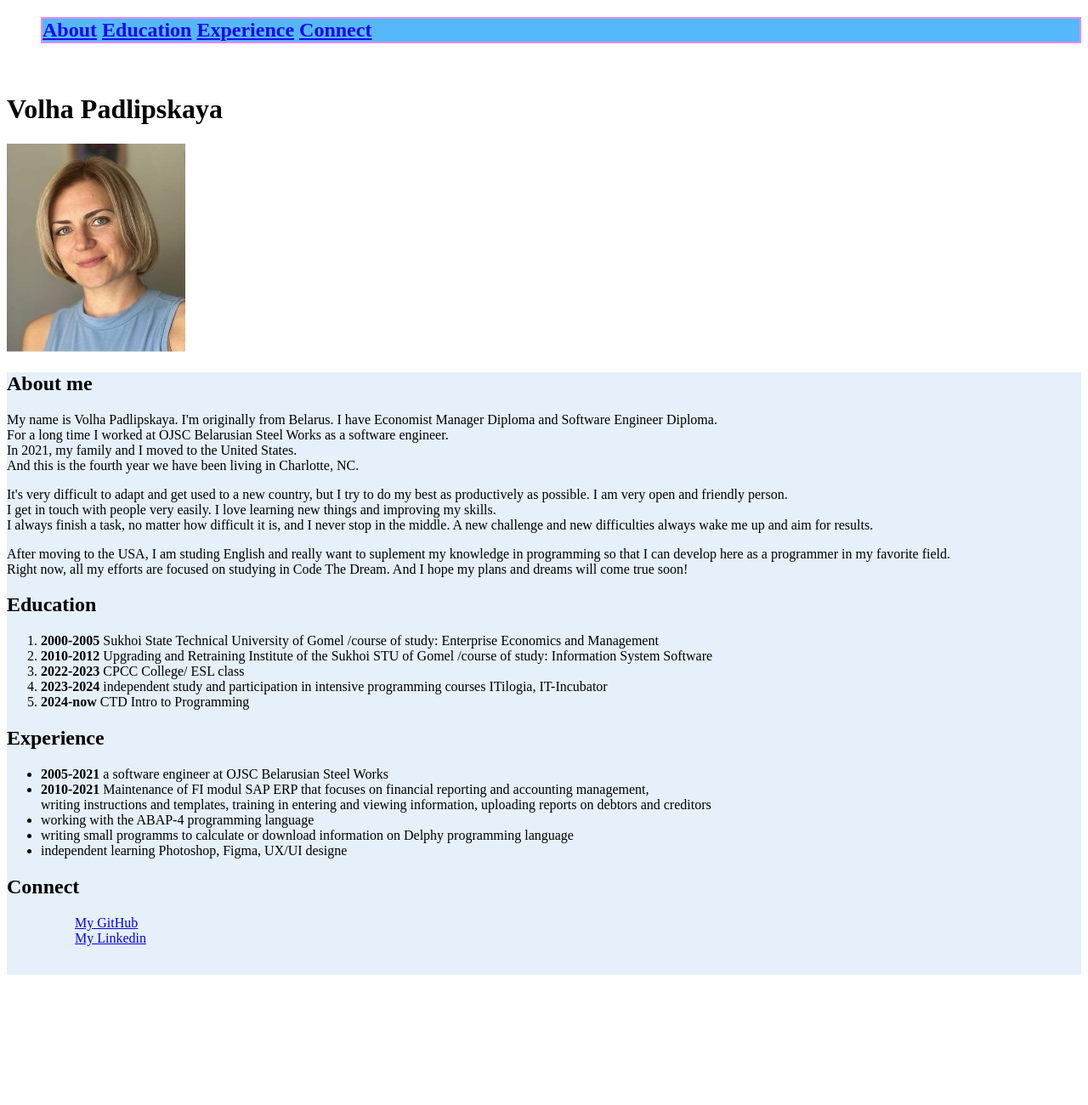
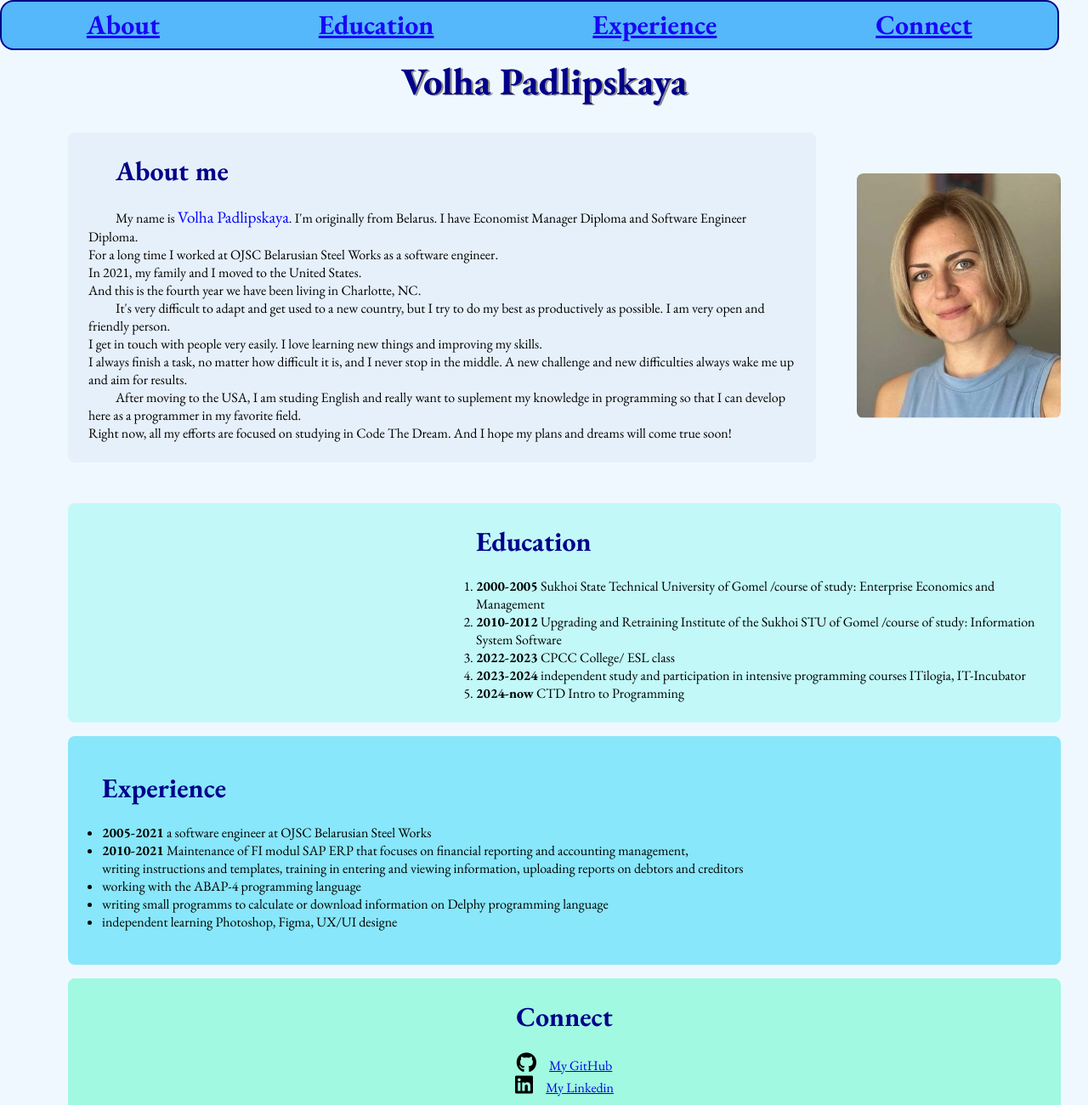
Before and after one commit to volha83/volha_padlipskaya-kepler, a plain HTML site: page index.html in a window 1280 px wide. Shown: the top 1300 px of the page at 85% size. Before the commit the page ends 1155 px from the top, so only its background shows below. Drawn offline with nearby package versions, Linux system fonts and the light colour scheme.

Commit message:
styling added

```diff
--- /dev/null
+++ b/css/index.css
@@ -0,0 +1,98 @@
+* {
+  padding: 0;
+  margin: 0;
+}
+body {
+  font-family: "EB Garamond", serif;
+  background-color: aliceblue;
+}
+
+.navbar {
+  background-color: rgb(85, 184, 250);
+  border: 2px solid darkblue;
+  border-radius: 0.5em;
+  margin: 0em;
+  padding: 0.2em;
+  position: fixed;
+  width: 96%;
+  display: flex;
+  justify-content: space-around;
+}
+
+h1 {
+  color: darkblue;
+  margin-top: 1em;
+  text-align: center;
+  text-shadow: 0.05em 0.03em #8c8c8d;
+  font-size: 2.8em;
+}
+
+h2 {
+  color: darkblue;
+  font-size: 2em;
+}
+
+span {
+  color: blue;
+  font-size: larger;
+}
+
+.mycard {
+  display: flex;
+  padding: 2em;
+}
+
+#About {
+  background-color: rgb(230, 240, 250);
+  text-indent: 2em;
+  margin-right: 3em;
+  margin-left: 3em;
+  padding: 1.5em;
+  border-radius: 0.5em;
+}
+
+.myphoto {
+  margin-top: 3em;
+  width: 15em;
+  height: 18em;
+  border-radius: 0.5em;
+}
+
+#Education {
+  margin: 1em;
+  margin-left: 5em;
+  margin-right: 2em;
+  padding: 1.5em;
+  padding-left: 30em;
+  background-color: rgb(194, 248, 248);
+  border-radius: 0.5em;
+}
+
+#Experience {
+  margin: 1em;
+  margin-left: 5em;
+  margin-right: 2em;
+  padding: 2.5em;
+  background-color: rgb(136, 231, 250);
+  border-radius: 0.5em;
+}
+
+#Connect {
+  text-align: center;
+  margin: 1em;
+  padding: 1.5em;
+  margin-left: 5em;
+  margin-right: 2em;
+  background-color: rgb(160, 249, 224);
+  border-radius: 0.5em;
+}
+
+.icons:hover {
+  color: rgb(6, 224, 253);
+  font-size: 1.1em;
+}
+
+.fa-brands {
+  font-size: 1.5em;
+  margin-right: 0.5em;
+}
--- a/index.html
+++ b/index.html
@@ -7,38 +7,44 @@
     <meta name="viewport" content="width=device-width, initial-scale=1.0" />
     <meta name="keywords" content="HTML, CSS, JavaScript" />
     <meta name="author" content="Volha Padlipskaya" />
+    <link rel="stylesheet" href="css/index.css" />
+    <link rel="preconnect" href="https://fonts.googleapis.com" />
+    <link rel="preconnect" href="https://fonts.gstatic.com" crossorigin />
+    <link
+      href="https://fonts.googleapis.com/css2?family=EB+Garamond:ital,wght@0,400..800;1,400..800&display=swap"
+      rel="stylesheet"
+    />
+    <script
+      src="https://kit.fontawesome.com/d3bfb1bb57.js"
+      crossorigin="anonymous"
+    ></script>
   </head>
   <body>
     <ul>
-      <h2
-        style="
-          background-color: rgb(85, 184, 250);
-          border: 2px solid rgb(231, 139, 240);
-        "
-      >
+      <h2>
+        <div class="navbar">
           <a href="#About" style="color: rgb(26, 6, 245)">About</a>
           <a href="#Education" style="color: rgb(26, 6, 245)">Education</a>
           <a href="#Experience" style="color: rgb(26, 6, 245)">Experience</a>
           <a href="#Connect" style="color: rgb(26, 6, 245)">Connect</a>
+        </div>
       </h2>
     </ul>
-
     <br />
     <h1>Volha Padlipskaya</h1>
 
-    <img src="img/mypic.jpg" alt="My photo" width="210" height="245" />
-    <div style="background-color: rgb(230, 240, 250)">
+    <div class="mycard">
       <section id="About">
         <h2>About me</h2>
+        <br />
         <p>
-          My name is Volha Padlipskaya. I'm originally from Belarus. I have
-          Economist Manager Diploma and Software Engineer Diploma.
-          <br />For a long time I worked at OJSC Belarusian Steel Works as a
-          software engineer. <br />
+          My name is <span>Volha Padlipskaya</span>. I'm originally from
+          Belarus. I have Economist Manager Diploma and Software Engineer
+          Diploma. <br />For a long time I worked at OJSC Belarusian Steel Works
+          as a software engineer. <br />
           In 2021, my family and I moved to the United States. <br />And this is
           the fourth year we have been living in Charlotte, NC.
         </p>
-
         <p>
           It's very difficult to adapt and get used to a new country, but I try
           to do my best as productively as possible. I am very open and friendly
@@ -56,9 +62,12 @@
           Dream. And I hope my plans and dreams will come true soon!
         </p>
       </section>
+      <img src="img/mypic.jpg" alt="My Photo" class="myphoto" />
+    </div>
 
     <section id="Education">
       <h2>Education</h2>
+      <br />
       <ol>
         <li>
           <strong>2000-2005</strong>
@@ -67,8 +76,8 @@
         </li>
         <li>
           <strong>2010-2012</strong>
-            Upgrading and Retraining Institute of the Sukhoi STU of Gomel
-            /course of study: Information System Software
+          Upgrading and Retraining Institute of the Sukhoi STU of Gomel /course
+          of study: Information System Software
         </li>
         <li><strong>2022-2023</strong> CPCC College/ ESL class</li>
         <li>
@@ -81,6 +90,7 @@
 
     <section id="Experience">
       <h2>Experience</h2>
+      <br />
       <ul>
         <li>
           <strong>2005-2021</strong> a software engineer at OJSC Belarusian
@@ -94,8 +104,8 @@
         </li>
         <li>working with the ABAP-4 programming language</li>
         <li>
-            writing small programms to calculate or download information on
-            Delphy programming language
+          writing small programms to calculate or download information on Delphy
+          programming language
         </li>
         <li>independent learning Photoshop, Figma, UX/UI designe</li>
       </ul>
@@ -103,21 +113,25 @@
 
     <section id="Connect">
       <h2>Connect</h2>
-
+      <br />
       <ul>
         <ol>
-            <a href="https://github.com/volha83" target="_blank">My GitHub</a>
+          <i class="fa-brands fa-github"></i>
+          <a href="https://github.com/volha83" target="_blank" class="icons"
+            >My GitHub</a
+          >
         </ol>
         <ol>
+          <i class="fa-brands fa-linkedin"></i>
           <a
             href="https://www.linkedin.com/in/volha-padlipskaya-557b56341/"
             target="_blank"
+            class="icons"
             >My Linkedin</a
           >
         </ol>
       </ul>
     </section>
     <br />
-    </div>
   </body>
 </html>
```
Lines whose indentation alone changed are shown as unchanged.
